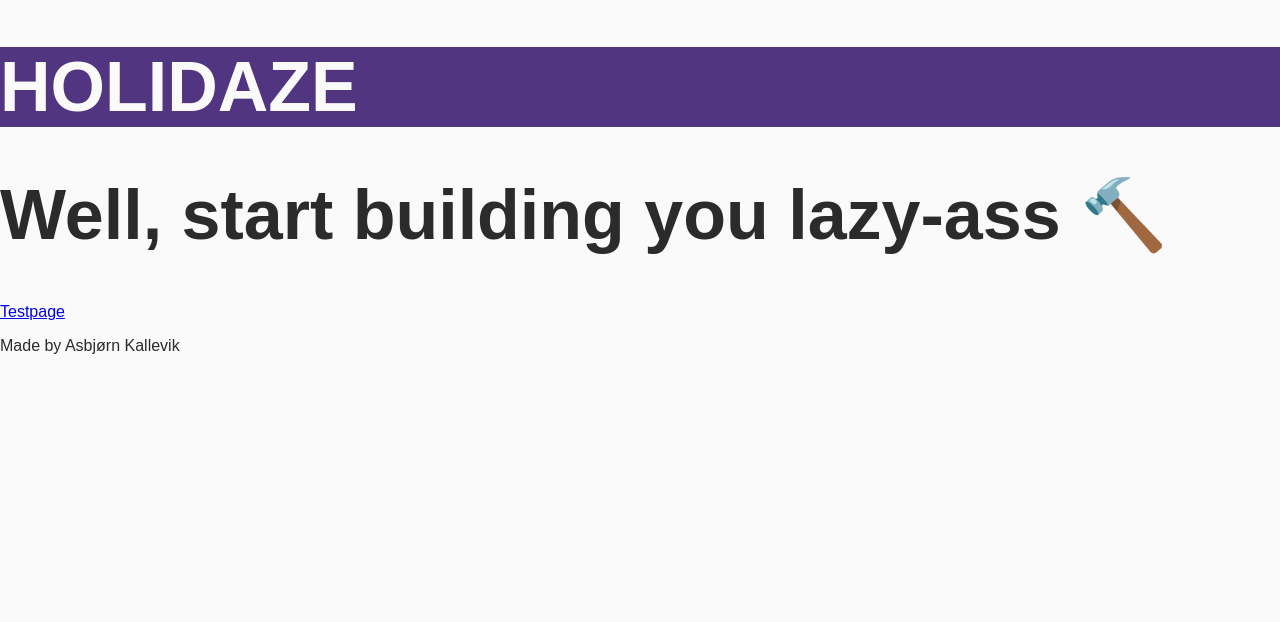
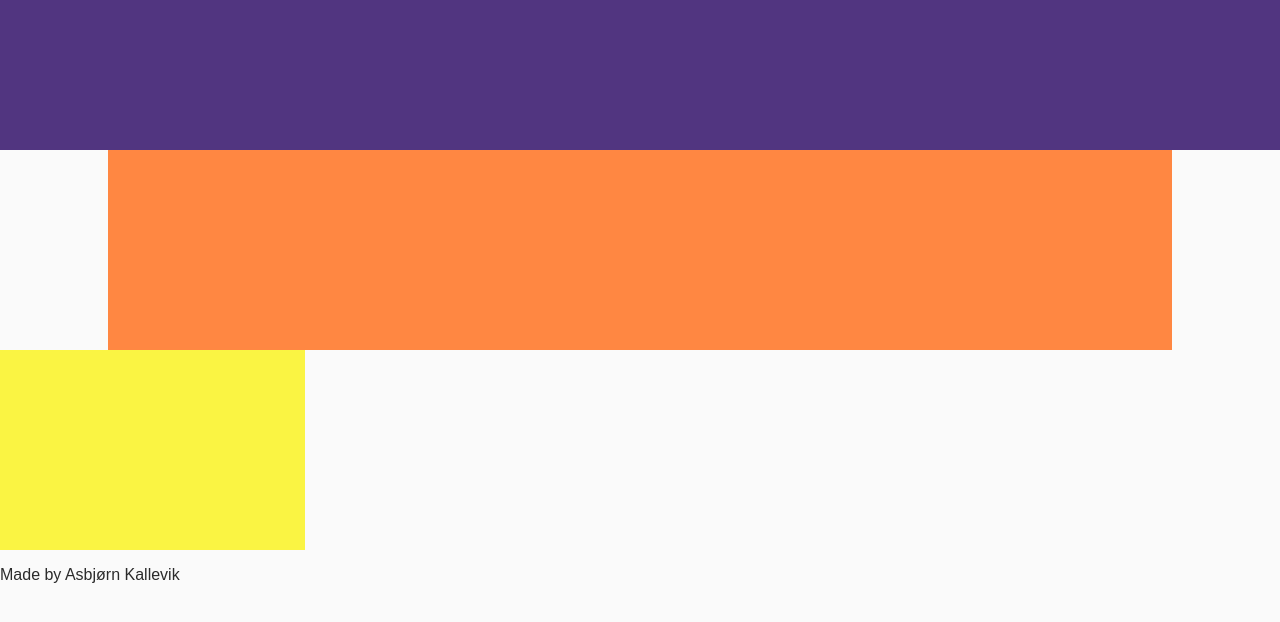
Before and after one commit to asbjornkallevik/holidaze-bergen, a Next.js app: page / in a window 1280 px wide. Shown: the top 622 px of the page. Built offline with nearby package versions, Linux system fonts and the light colour scheme; a web font is replaced by a local one.

Commit message:
Grid setup

```diff
--- a/components/layout/Header.js
+++ b/components/layout/Header.js
@@ -1,9 +1,5 @@
 function Header() {
-  return (
-    <header className="page-header">
-      <h1>HOLIDAZE</h1>
-    </header>
-  );
+  return <header className="page-header">{/* <h1>HOLIDAZE</h1> */}</header>;
 }
 
 export default Header;
--- a/components/layout/Layout.js
+++ b/components/layout/Layout.js
@@ -4,7 +4,7 @@ import Header from "./Header";
 function Layout({ children, page }) {
   return (
     <>
-      <Header />
+      <Header page={page} />
       <main className={`container ${page}`}>{children}</main>
       <footer className="page-footer">
         <p>Made by Asbj&oslash;rn Kallevik</p>
--- a/pages/index.js
+++ b/pages/index.js
@@ -7,8 +7,9 @@ export default function Home() {
   return (
     <Layout page="home">
       <Head />
-      <h1>Well, start building you lazy-ass 🔨</h1>
-      <Link href="/testpage">Testpage</Link>
+      <h1>Holidaze</h1>
+      <div className="testBox"></div>
+      <div className="testBox2 alignshort"></div>
     </Layout>
   );
 }
--- /dev/null
+++ b/styles/abstracts/_mixins.scss
@@ -0,0 +1,4 @@
+@mixin hiddenText {
+  position: absolute;
+  text-indent: -1000px;
+}
--- a/styles/layout/_grid.scss
+++ b/styles/layout/_grid.scss
@@ -0,0 +1,26 @@
+.container {
+  display: grid;
+  grid-template-columns: repeat(12, 1fr);
+  column-gap: 20px;
+
+  // Specified element widths
+  .alignfull {
+    grid-column: 1 / 13;
+  }
+  .alignwide {
+    grid-column: 2 / 12;
+  }
+  .alignhalf {
+    grid-column: 1 / span 6;
+    //   Use grid-column-start to set start column
+  }
+  .alignshort {
+    grid-column: 1 / span 3;
+    //   Use grid-column-start to set start column
+  }
+
+  // Set default alignment
+  > * {
+    @extend .alignwide;
+  }
+}
--- a/styles/layout/_header.scss
+++ b/styles/layout/_header.scss
@@ -1,4 +1,5 @@
 .page-header {
+  height: 150px;
   background-color: $color-primary;
   color: $color-white;
 }
--- /dev/null
+++ b/styles/pages/_home.scss
@@ -0,0 +1,14 @@
+.home {
+  h1 {
+    @include hiddenText();
+  }
+  .testBox {
+    background-color: $color-orange;
+    height: 200px;
+  }
+  .testBox2 {
+    background-color: $color-highlight;
+    height: 200px;
+    // grid-column-start: 4;
+  }
+}
--- a/styles/styles.scss
+++ b/styles/styles.scss
@@ -1,5 +1,6 @@
 // Abstracts
 @import "./abstracts/variables";
+@import "./abstracts/mixins";
 
 // Base
 @import "./base/normalize";
@@ -14,3 +15,4 @@
 // Components
 
 // Pages
+@import "./pages/home";
```
